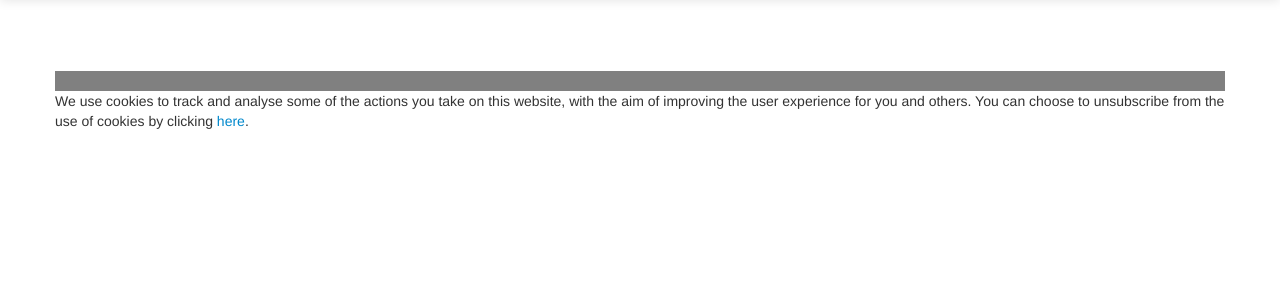
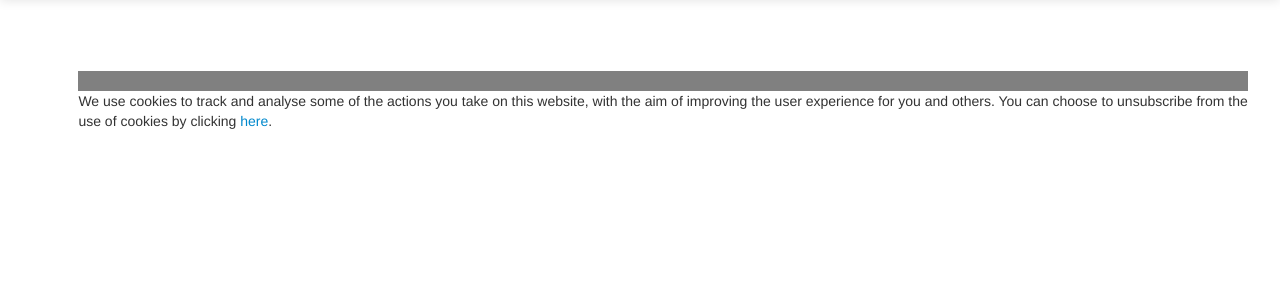
Before and after one commit to peterpeterp/RegioCrop, a Flask app: page /contact in a window 1280 px wide. Shown: the part 48-348 px from the top of the page. Run offline with Flask 2, Linux system fonts and the light colour scheme; parts of the project's set-up code (start-up, migrations or seed data) failed here and were passed over; some libraries are stand-ins or nearby versions.

Commit message:
editing layout

```diff
--- a/app/templates/layout.html
+++ b/app/templates/layout.html
@@ -309,7 +309,7 @@
       {% block content %}
       {% endblock %}
 
-      <div id="LeftPanel" style="padding-top:5%;">
+      <div id="LeftPanel" style="width: 100%; padding-left: 2%; padding-right: 2%; padding-top:5%;">
         <div id="LeftPanel" style="height:5%; background:gray;">
           <br>
         </div>
```
